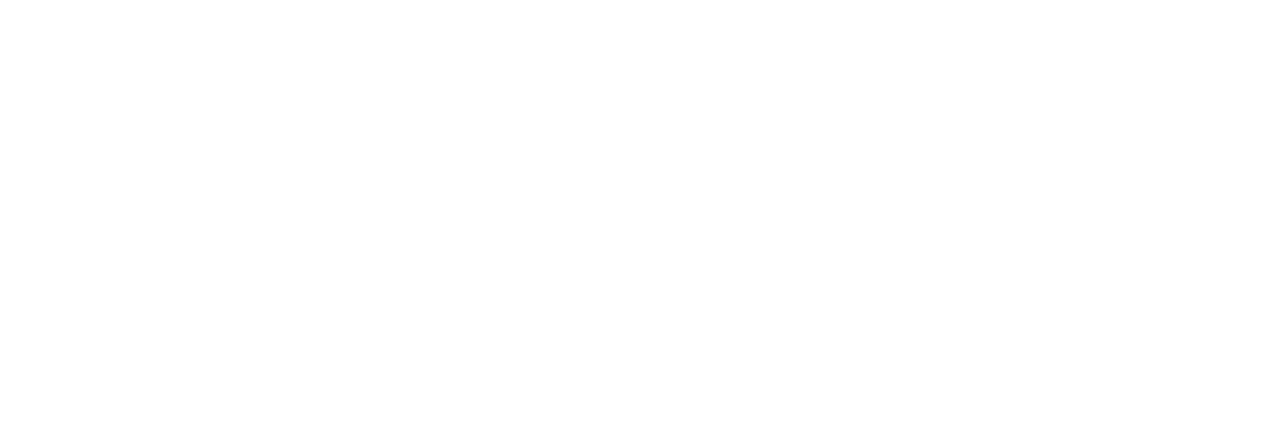
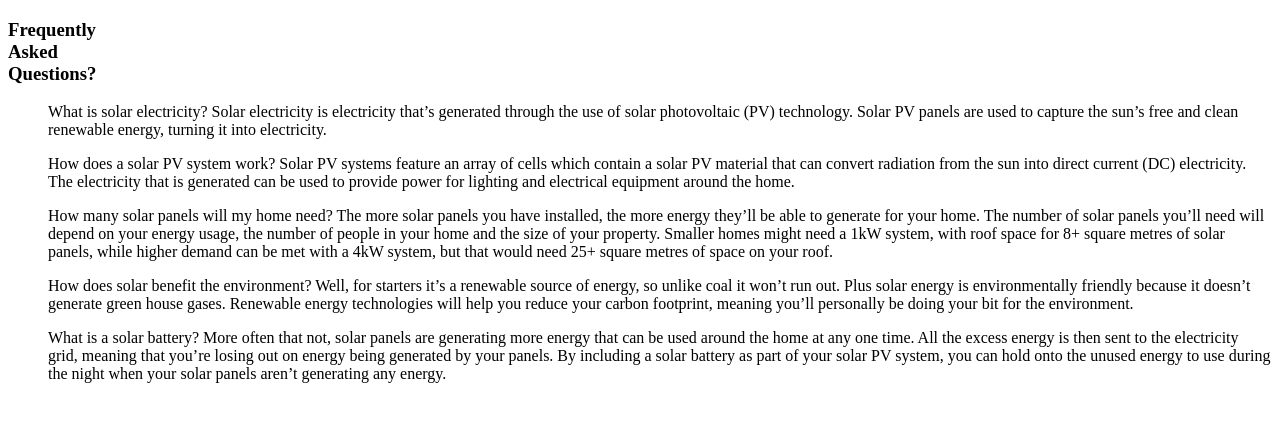
Before and after one commit to huriyahq/sunkissed-solar-website, a plain HTML site: page index.html in a window 1280 px wide. Drawn offline with Linux system fonts and the light colour scheme.

Commit message:
Update index.html

```diff
--- a/index.html
+++ b/index.html
@@ -10,6 +10,32 @@
 </head>
 <body>
 
+    <div class="faq">
+
+        <h3>Frequently <br>
+            Asked <br>
+             Questions?</h3>
+             <div>
+                <p>
+                    <ul> What is solar electricity?
+Solar electricity is electricity that’s generated through the use of solar photovoltaic (PV) technology. Solar PV panels are used to capture the sun’s free and clean renewable energy, turning it into electricity.</ul>
+
+<ul> How does a solar PV system work?
+Solar PV systems feature an array of cells which contain a solar PV material that can convert radiation from the sun into direct current (DC) electricity. The electricity that is generated can be used to provide power for lighting and electrical equipment around the home.</ul>
+
+<ul> How many solar panels will my home need?
+The more solar panels you have installed, the more energy they’ll be able to generate for your home. The number of solar panels you’ll need will depend on your energy usage, the number of people in your home and the size of your property. Smaller homes might need a 1kW system, with roof space for 8+ square metres of solar panels, while higher demand can be met with a 4kW system, but that would need 25+ square metres of space on your roof.</ul>
+
+<ul> How does solar benefit the environment?
+Well, for starters it’s a renewable source of energy, so unlike coal it won’t run out. Plus solar energy is environmentally friendly because it doesn’t generate green house gases. Renewable energy technologies will help you reduce your carbon footprint, meaning you’ll personally be doing your bit for the environment.</ul>
+
+<ul> What is a solar battery?
+More often that not, solar panels are generating more energy that can be used around the home at any one time. All the excess energy is then sent to the electricity grid, meaning that you’re losing out on energy being generated by your panels. By including a solar battery as part of your solar PV system, you can hold onto the unused energy to use during the night when your solar panels aren’t generating any energy.</ul>
+                </p>
+             </div>
+
+    </div>
+
 
 
     <!-- Add external JS -->
```
